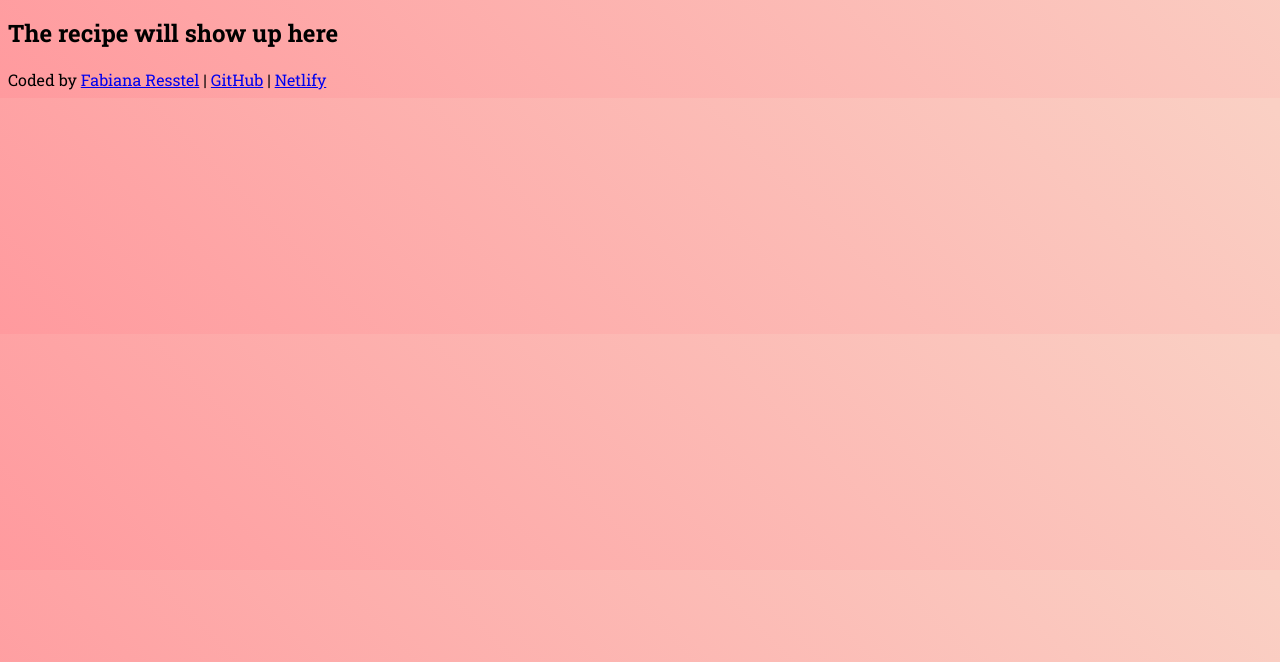
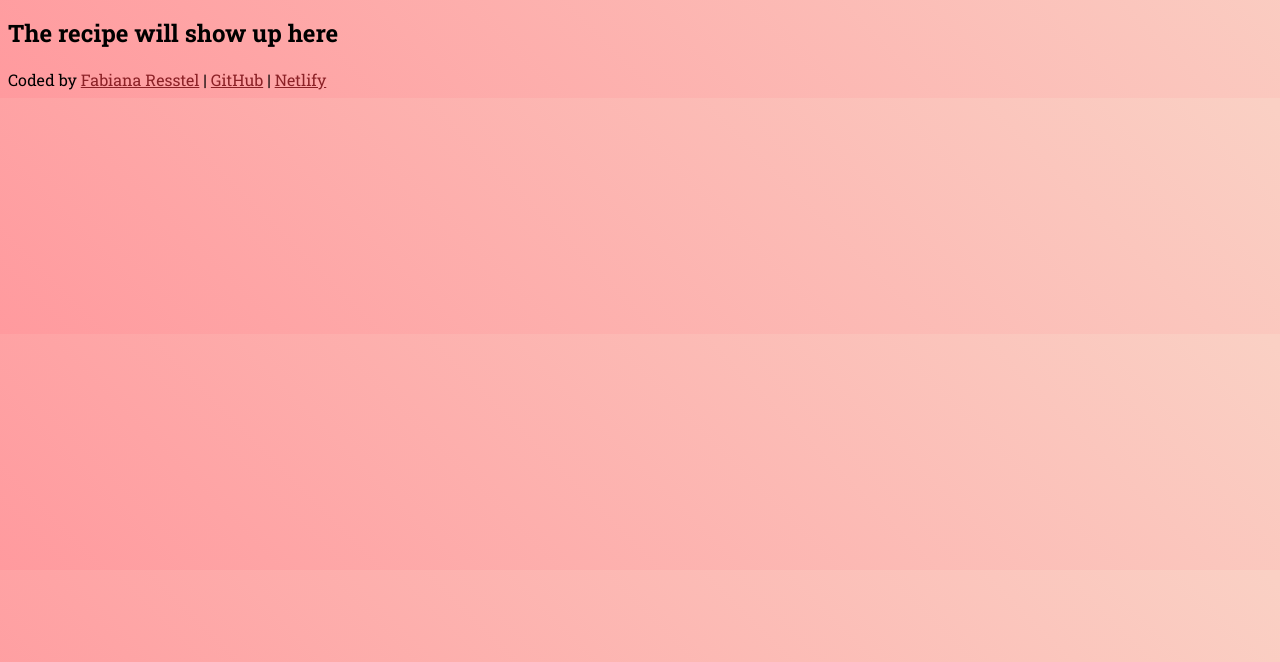
Before and after one commit to FabianaResstel/ai-generator-recipe, a plain HTML site: page index.html in a window 1280 px wide. Shown: the part 138-800 px from the top of the page. Drawn offline with nearby package versions, Linux system fonts and the light colour scheme.

Commit message:
add link to footer

```diff
--- a/index.html
+++ b/index.html
@@ -25,8 +25,9 @@
 
     <footer>
 
-        Coded by <a href="https://github.com/FabianaResstel">Fabiana Resstel</a> | <a href="#">GitHub</a> | <a
-            href="#">Netlify</a>
+        Coded by <a href="https://github.com/FabianaResstel" target="_blank">Fabiana Resstel</a> | <a
+            href="https://github.com/FabianaResstel/ai-generator-recipe" target="_blank">GitHub</a> | <a href="#"
+            target="_blank">Netlify</a>
     </footer>
 
 
--- a/src/style.css
+++ b/src/style.css
@@ -11,6 +11,10 @@ h1 {
     text-align: center;
 }
 
+a {
+    color: #8b2126;
+}
+
 .input-prompt {
     width: 60%;
     border-radius: 30px;
```
